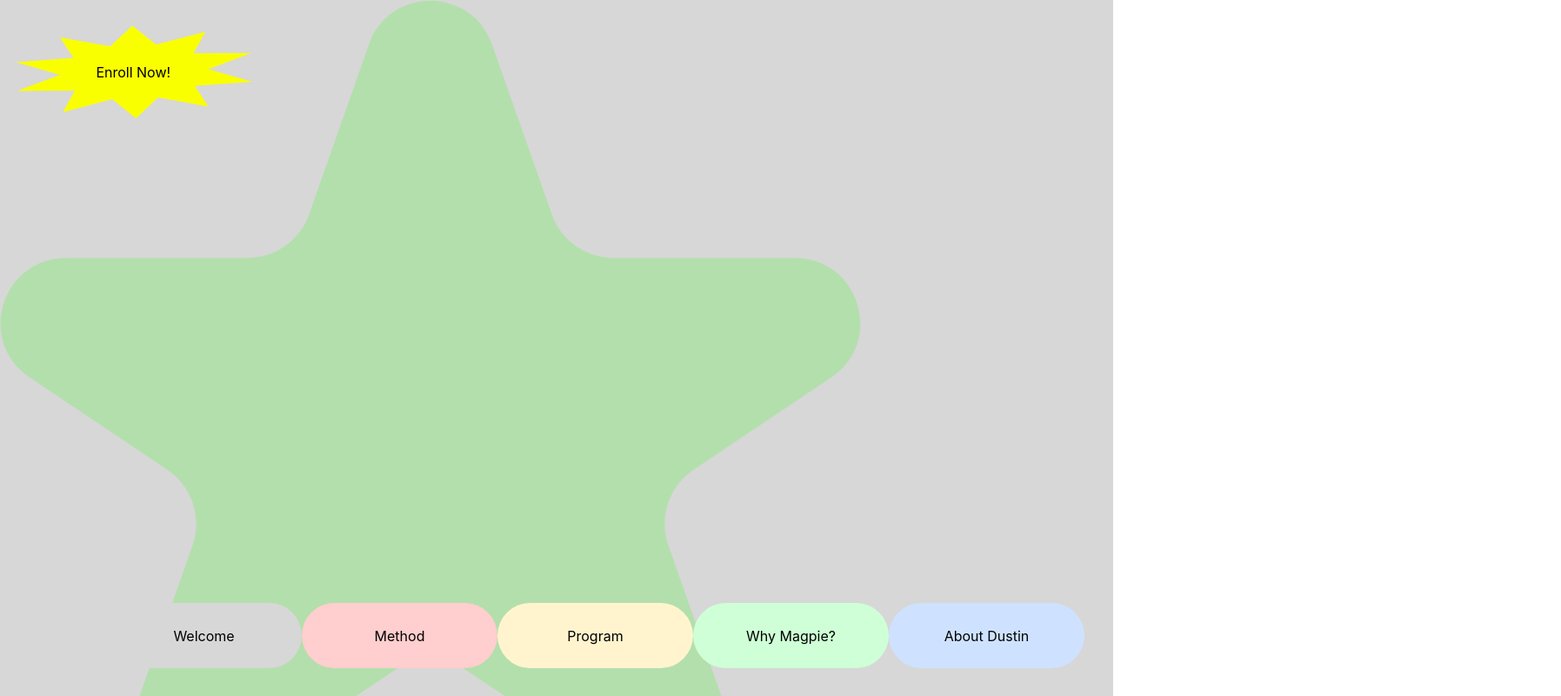
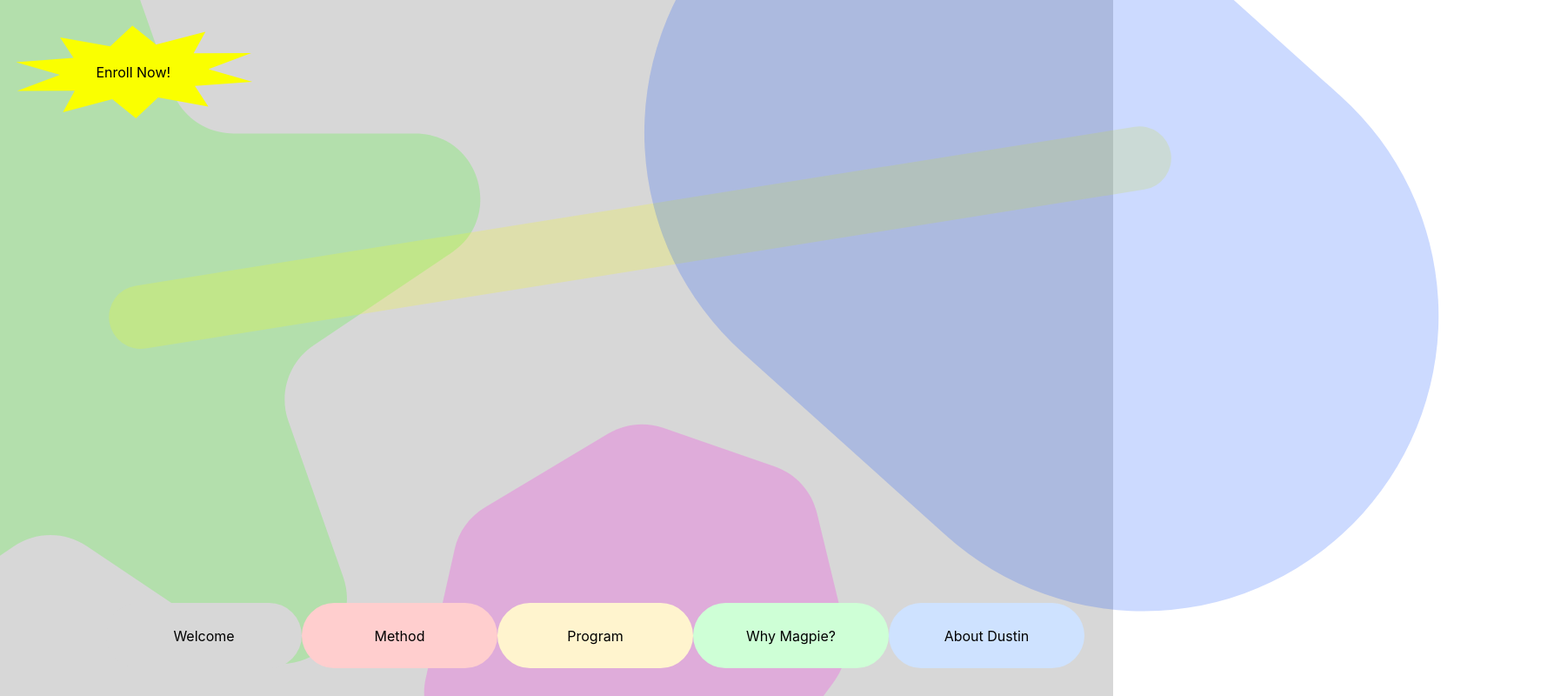
Before and after one commit to dannylonglegs/magpie, a Next.js app: page / in a window 1280 px wide. Shown: the top 800 px of the page at 87% size, 1795 px wide, since content can reach past the window. Built offline with nearby package versions, Linux system fonts and the light colour scheme.

Commit message:
Update hero

```diff
--- a/components/enroll.js
+++ b/components/enroll.js
@@ -2,8 +2,8 @@ import Star from "./svg/star";
 
 function Enroll({}) {
   return (
-    <div className="star-wrapper fixed top-0 left-0 pt-6 pl-4">
-      <h1 className="absolute m-auto z-10 text-center">Enroll Now!</h1>
+    <div className="star-wrapper fixed top-0 left-0 pt-6 pl-4 z-30">
+      <h1 className="absolute m-auto z-30 text-center">Enroll Now!</h1>
       <Star className="absolute" />
     </div>
   );
--- a/components/hero.js
+++ b/components/hero.js
@@ -5,7 +5,7 @@ import Rectangle from "../components/svg/rectangle";
 
 function Hero({}) {
   return (
-    <section className="bg-grey">
+    <section className="hero bg-grey overflow-hidden">
       <BigStar />
       <Polygon />
       <LongRectangle />
--- a/components/nav.js
+++ b/components/nav.js
@@ -1,6 +1,6 @@
 function Nav({}) {
   return (
-    <nav className="w-full pb-8 px-marginDesktop fixed left-0 bottom-0">
+    <nav className="w-full pb-8 px-marginDesktop fixed left-0 bottom-0 z-100">
       <button className="nav-button bg-grey">Welcome</button>
       <button className="nav-button bg-pink">Method</button>
       <button className="nav-button bg-yellow">Program</button>
--- a/components/svg/bigstar.js
+++ b/components/svg/bigstar.js
@@ -1,6 +1,7 @@
 const BigStar = () => {
   return (
     <svg
+      className="big-star absolute"
       width="990"
       height="906"
       viewBox="0 0 990 906"
@@ -10,7 +11,7 @@ const BigStar = () => {
       <path
         d="M424.257 50.9297C447.772 -15.8605 542.228 -15.8605 565.743 50.9297L634.523 246.282C645.09 276.296 673.447 296.375 705.267 296.375H914.208C988.311 296.375 1017.52 392.4 955.975 433.668L797.57 539.878C769.151 558.933 757.231 594.806 768.594 627.079L831.493 805.728C855.453 873.781 778.906 933.108 718.982 892.929L536.767 770.755C511.499 753.813 478.5 753.813 453.233 770.755L271.018 892.929C211.094 933.108 134.547 873.781 158.507 805.728L221.406 627.079C232.769 594.806 220.849 558.933 192.43 539.878L34.025 433.669C-27.5235 392.401 1.68923 296.375 75.7923 296.375H284.733C316.553 296.375 344.91 276.296 355.477 246.282L424.257 50.9297Z"
         fill="#24FF00"
-        fill-opacity="0.2"
+        fillOpacity="0.2"
       />
     </svg>
   );
--- a/components/svg/longrectangle.js
+++ b/components/svg/longrectangle.js
@@ -1,6 +1,7 @@
 const LongRectangle = () => {
   return (
     <svg
+      className="long-rec absolute"
       width="1233"
       height="267"
       viewBox="0 0 1233 267"
@@ -14,7 +15,7 @@ const LongRectangle = () => {
         rx="36.5"
         transform="rotate(-9.03685 0 194.138)"
         fill="#FAFF00"
-        fill-opacity="0.2"
+        fillOpacity="0.2"
       />
     </svg>
   );
--- a/components/svg/polygon.js
+++ b/components/svg/polygon.js
@@ -1,6 +1,7 @@
 const Polygon = () => {
   return (
     <svg
+      className="polygon absolute"
       width="678"
       height="675"
       viewBox="0 0 678 675"
@@ -10,7 +11,7 @@ const Polygon = () => {
       <path
         d="M494.034 148.283C518.15 156.64 536.362 176.687 542.37 201.492L574.369 333.585C579.586 355.123 575.011 377.867 561.871 395.712L463.744 528.976C451.545 545.543 433.077 556.371 412.663 558.926L261.372 577.858C237.147 580.889 212.962 571.939 196.546 553.868L110.166 458.781C93.7495 440.71 87.1565 415.779 92.4934 391.955L125.824 243.173C130.321 223.097 142.868 205.75 160.526 195.194L302.573 110.277C321.595 98.9056 344.672 96.5289 365.612 103.785L494.034 148.283Z"
         fill="#FF00E5"
-        fill-opacity="0.2"
+        fillOpacity="0.2"
       />
     </svg>
   );
--- a/components/svg/rectangle.js
+++ b/components/svg/rectangle.js
@@ -1,6 +1,7 @@
 const Rectangle = () => {
   return (
     <svg
+      className="big-rec absolute z-10"
       width="1194"
       height="1170"
       viewBox="0 0 1194 1170"
@@ -14,7 +15,7 @@ const Rectangle = () => {
         rx="339.5"
         transform="rotate(41.942 453.829 0)"
         fill="#0047FF"
-        fill-opacity="0.2"
+        fillOpacity="0.2"
       />
     </svg>
   );
--- a/components/svg/star.js
+++ b/components/svg/star.js
@@ -1,7 +1,7 @@
 const Star = () => {
   return (
     <svg
-      className="absolute z-1"
+      className="absolute z-20"
       width="276"
       height="118"
       viewBox="0 0 276 118"
--- a/styles/globals.css
+++ b/styles/globals.css
@@ -6,6 +6,7 @@ html,
 body {
   padding: 0;
   margin: 0;
+  overflow-x: hidden;
   font-family: -apple-system, BlinkMacSystemFont, Segoe UI, Roboto, Oxygen,
     Ubuntu, Cantarell, Fira Sans, Droid Sans, Helvetica Neue, sans-serif;
 }
@@ -13,6 +14,12 @@ body {
 nav {
   display: grid;
   grid-template-columns: 1fr 1fr 1fr 1fr 1fr;
+  z-index: 1000;
+}
+
+.hero {
+  min-height: 900px;
+  height: 900px;
 }
 
 .star-wrapper {
@@ -23,6 +30,26 @@ nav {
 .star-wrapper h1 {
     top: 60%;
     left: 40%;
+}
+
+.big-star {
+    left: -437px;
+    top: -143px;
+}
+
+.big-rec {
+    top: -327px;
+    right: -515px;
+}
+
+.long-rec {
+  left: 120px;
+  top: 140px;
+}
+
+.polygon {
+    left: 397px;
+    top: 388px;
 }
 
 section {
```
